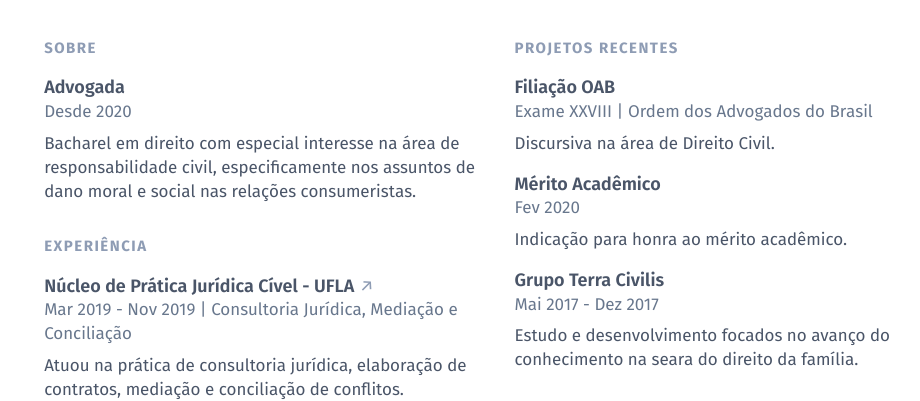
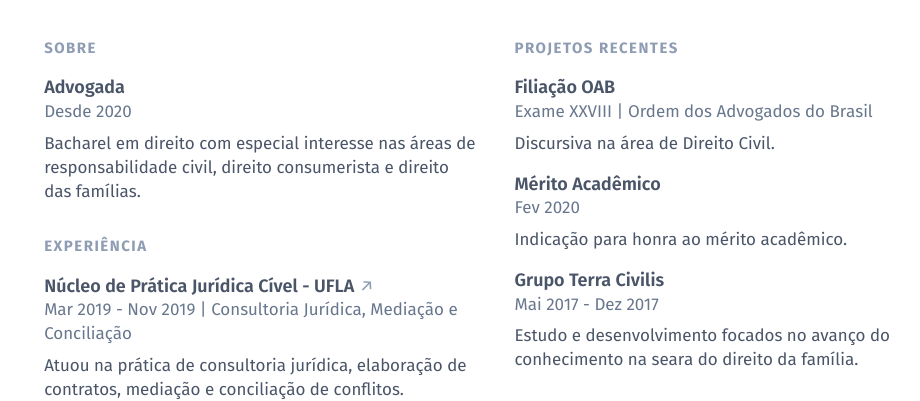
Before and after one commit to naripok/resume-pa, a website: page docs/index.html in a window 1280 px wide. Shown: the part 128-529 px from the top of the page, without its empty margins (143-1063 px from the left). Drawn offline with Linux system fonts and the light colour scheme; a web font is replaced by a local one.

Commit message:
update about

```diff
--- a/docs/index.html
+++ b/docs/index.html
@@ -60,8 +60,8 @@
                   </p>
                 </header>
                 <p class="mt-2 text-md text-gray-700 leading-normal">
-                Bacharel em direito com especial interesse na área de responsabilidade civil,
-                especificamente nos assuntos de dano moral e social nas relações consumeristas.
+                Bacharel em direito com especial interesse nas áreas de responsabilidade civil,
+                direito consumerista e direito das famílias.
                 </p>
               </section>
 
```
